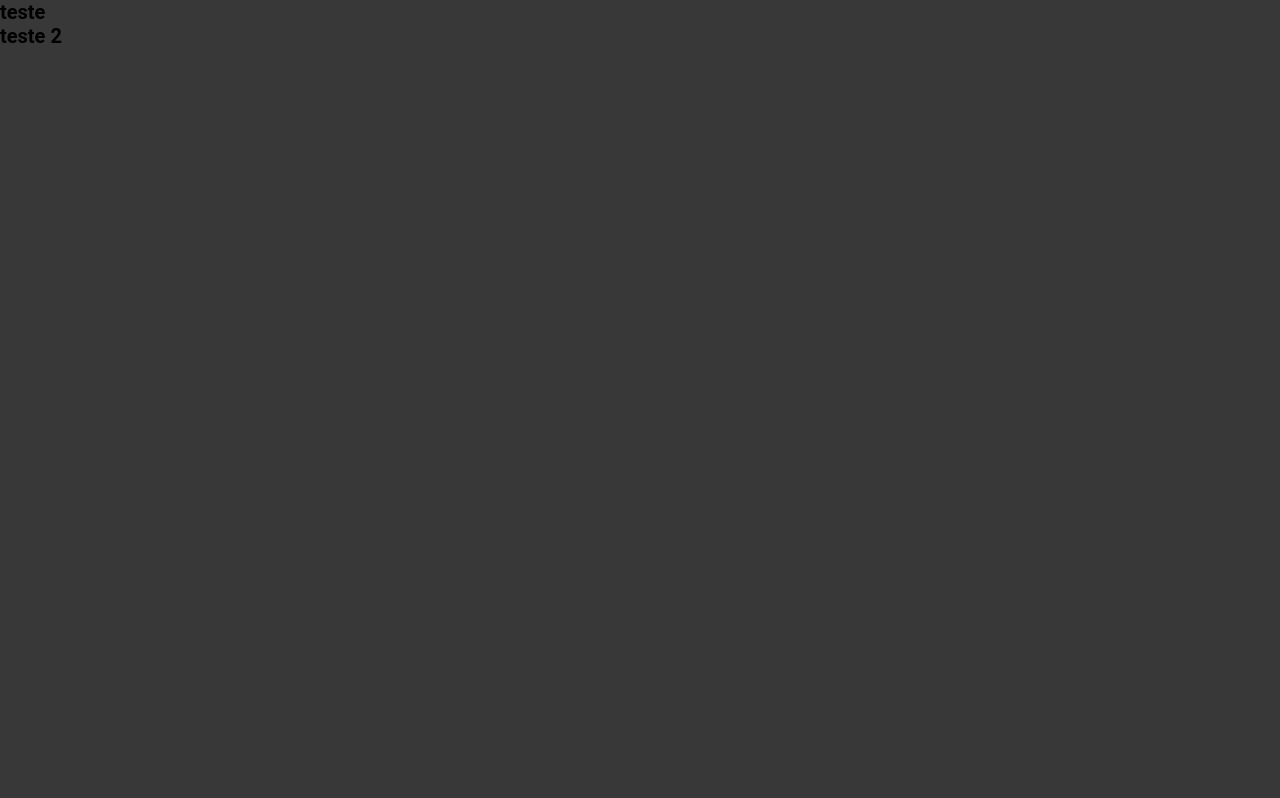
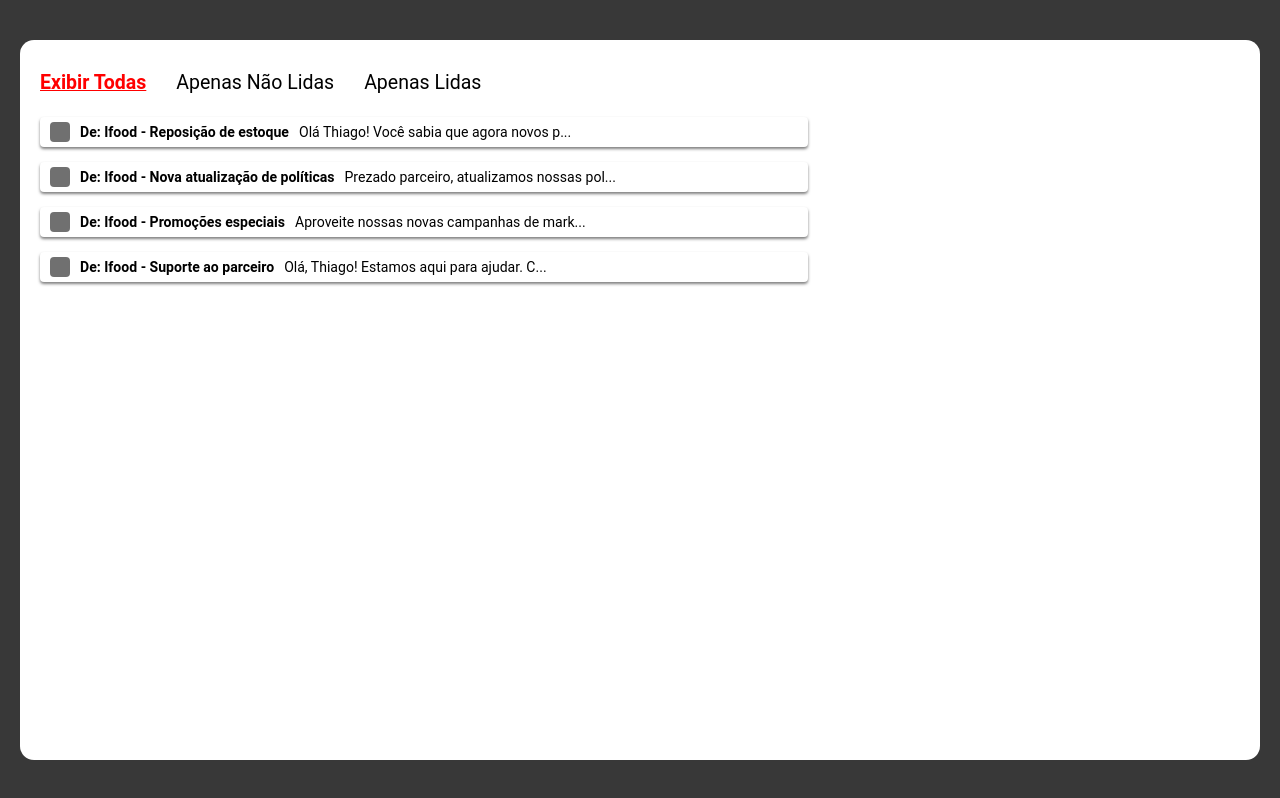
Before and after one commit to moysatonelli/ifood-fiap, a plain HTML site: page src/pages/mensagens/index.html in a window 1280 px wide. Drawn offline with Linux system fonts and the light colour scheme.

Commit message:
main content

```diff
--- a/src/pages/mensagens/index.html
+++ b/src/pages/mensagens/index.html
@@ -9,13 +9,20 @@
   </head>
   <body>
     <main>
-      <div class="messagesContainer">
-        <h1>teste</h1>
-      </div>
+        <div id="messages-list">
+                <ul id="options-filter">
+                    <li><a href="#" id="filter-all">Exibir Todas</a></li>
+                    <li><a href="#" id="filter-unread">Apenas Não Lidas</a></li>
+                    <li><a href="#" id="filter-read">Apenas Lidas</a></li>
+                </ul>
 
-      <div class="message">
-        <h1>teste 2</h1>
-      </div>
+                <div id="container-messages"></div>
+        </div>
+        <div id="message-card">
+
+
+        </div>
     </main>
+    <script src="./script.js"></script>
   </body>
 </html>
--- a/src/pages/mensagens/script.js
+++ b/src/pages/mensagens/script.js
@@ -0,0 +1,127 @@
+const notifications = [
+    {
+      id: 1,
+      from: "Ifood",
+      title: "Reposição de estoque",
+      message: "Olá Thiago! Você sabia que agora novos parceiros do Ifood possuem benefícios de afiliados também!? É isso aí! De agora em diante você terá um link que, quando divulgado para novos potenciais parceiros Ifood, você recebe comissão recorrente se realizar o cadastro pelo seu link! Para habilitar seu link de afiliado, entre em contato",
+      read: false,
+    },
+    {
+      id: 2,
+      from: "Ifood",
+      title: "Nova atualização de políticas",
+      message:
+        "Prezado parceiro, atualizamos nossas políticas de entrega. Por favor, revise as mudanças para continuar oferecendo o melhor serviço.",
+      read: false,
+    },
+    {
+      id: 3,
+      from: "Ifood",
+      title: "Promoções especiais",
+      message:
+        "Aproveite nossas novas campanhas de marketing para aumentar suas vendas durante o fim de semana.",
+      read: true,
+    },
+    {
+      id: 4,
+      from: "Ifood",
+      title: "Suporte ao parceiro",
+      message:
+        "Olá, Thiago! Estamos aqui para ajudar. Caso tenha dúvidas ou precise de assistência, entre em contato com nosso suporte.",
+      read: true,
+    },
+  ];
+
+  const messagesContainer = document.getElementById("container-messages");
+  const messageCard = document.getElementById("message-card");
+
+  function displayMessages(filteredNotifications) {
+    messagesContainer.innerHTML = "";
+
+    filteredNotifications.forEach((item) => {
+      const message = document.createElement("div");
+      message.classList.add("message");
+
+      const titleMessage = document.createElement("p");
+      titleMessage.id = "title-message";
+
+      const messageContent = document.createElement("p");
+
+      const icon = document.createElement("div");
+      icon.id = "icon";
+
+      messagesContainer.appendChild(message);
+      message.appendChild(icon);
+      message.appendChild(titleMessage);
+      message.appendChild(messageContent);
+
+      titleMessage.innerHTML = `De: ${item.from} - ${item.title}`;
+      messageContent.innerHTML = `${item.message.slice(0, 40)}...`;
+
+      // Adiciona um evento de clique para exibir a mensagem completa no message-card
+      message.addEventListener("click", () => {
+        showMessageInCard(item);
+      });
+    });
+  }
+
+  function showMessageInCard(message) {
+    // Limpa o conteúdo anterior do message-card
+    messageCard.innerHTML = "";
+
+    // Cria e adiciona os elementos para o título e conteúdo da mensagem
+    const messageTitle = document.createElement("h1");
+    messageTitle.innerText = `De: ${message.from} - ${message.title}`;
+
+    const illustration = document.createElement("img")
+    illustration.src = "./img/portal-parceiro.svg"
+    illustration.id = "ifood-img"
+
+    const messageContent = document.createElement("p");
+    messageContent.innerText = message.message;
+
+
+    messageCard.appendChild(messageTitle);
+    messageCard.appendChild(illustration);
+    messageCard.appendChild(messageContent);
+
+    messageCard.style.display = "flex";
+
+  }
+
+  function setActiveFilter(activeElement) {
+    const filterLinks = document.querySelectorAll("#options-filter a");
+
+    filterLinks.forEach((link) => link.classList.remove("active"));
+
+    activeElement.classList.add("active");
+  }
+
+document.getElementById("filter-unread").addEventListener("click", (e) => {
+  e.preventDefault();
+  const unreadMessages = notifications.filter((item) => !item.read);
+  displayMessages(unreadMessages);
+  hideMessageCard();
+  setActiveFilter(e.target);
+});
+
+document.getElementById("filter-read").addEventListener("click", (e) => {
+  e.preventDefault();
+  const readMessages = notifications.filter((item) => item.read);
+  displayMessages(readMessages);
+  hideMessageCard();
+  setActiveFilter(e.target);
+});
+
+document.getElementById("filter-all").addEventListener("click", (e) => {
+  e.preventDefault();
+  displayMessages(notifications);
+  hideMessageCard();
+  setActiveFilter(e.target);
+});
+  displayMessages(notifications);
+  setActiveFilter(document.getElementById("filter-all"));
+
+  function hideMessageCard() {
+    messageCard.style.display = "none";
+  }
--- a/src/pages/mensagens/style.css
+++ b/src/pages/mensagens/style.css
@@ -1,5 +1,90 @@
+main {
+  background-color: var(--white);
+  width: 95vw;
+  height: 85vh;
+  display: flex;
+  gap: 3rem;
+  justify-content: space-between;
+  padding: 2rem;
+  border-radius: 14px;
+  margin: 0 2rem;
+}
 
+h1 {
+  font-size: 2rem;
+}
 
-h1{
-    font-size: 2rem;
+#messages-list{
+    display: flex;
+    flex-direction: column;
+    gap: 2rem;
+    width: 60vw;
+
 }
+
+#options-filter {
+  list-style: none;
+  display: flex;
+  gap: 3rem;
+  font-size: 5rem;
+}
+
+#options-filter li a:hover {
+  color: var(--red-color);
+  transition: color 150ms ease-in;
+}
+
+#options-filter a.active {
+    color: red;
+    font-weight: bold;
+    text-decoration: underline;
+  }
+
+#container-messages {
+  display: flex;
+  flex-direction: column;
+  font-size: 3.6rem;
+  gap: 1.5rem;
+}
+
+.message {
+  display: flex;
+  padding: 0.5rem 1rem;
+  border-radius: 4px;
+  box-shadow: 0px 2px 3px rgba(0, 0, 0, 0.5);
+  align-items: center;
+  gap: 1rem;
+  cursor: pointer;
+}
+
+#title-message {
+  font-weight: bold;
+}
+
+#icon{
+    width: 2rem;
+    height: 2rem;
+    background-color: #707070;
+    border-radius: 4px;
+}
+
+#message-card{
+    border-radius: 4px;
+    box-shadow: 0px 2px 8px rgba(0, 0, 0, 0.5);
+    padding: 2rem 1rem;
+    display: flex;
+    flex-direction: column;
+    width: 30vw;
+    justify-content: space-between;
+    display: none;
+
+}
+
+#message-card p {
+    font-size: 1.8rem;
+}
+
+#ifood-img{
+    width: 60%;
+    margin: 0 auto;
+}
--- a/src/styles/global.css
+++ b/src/styles/global.css
@@ -10,6 +10,18 @@
     margin: 0;
     padding: 0;
     font-family: var(--font-family);
-    background-color: var(--background);
     font-size: 62.5%;
 }
+
+body{
+  background-color: var(--background);
+  display: flex;
+  justify-content: center;
+  align-items: center;
+  height: 100vh;
+}
+
+a{
+  text-decoration: none;
+  color: inherit;
+}
```
Also changed, not shown: src/pages/mensagens/img/portal-parceiro.svg (added).
